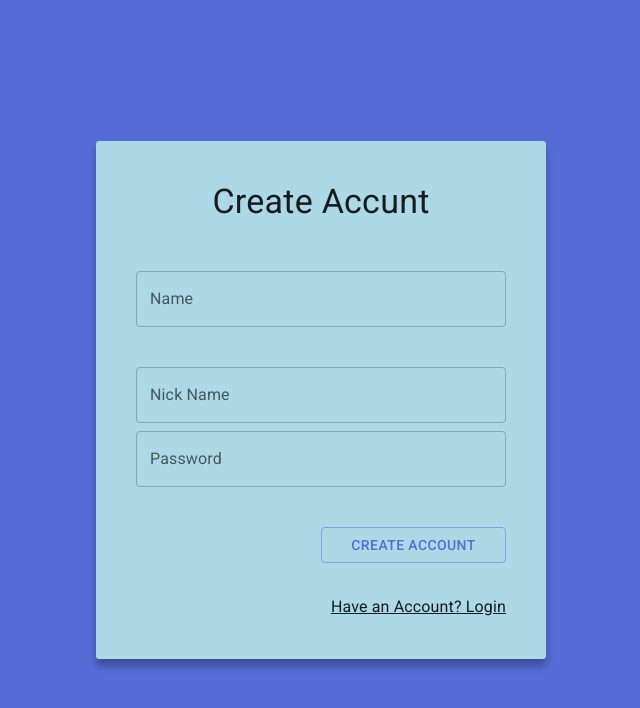
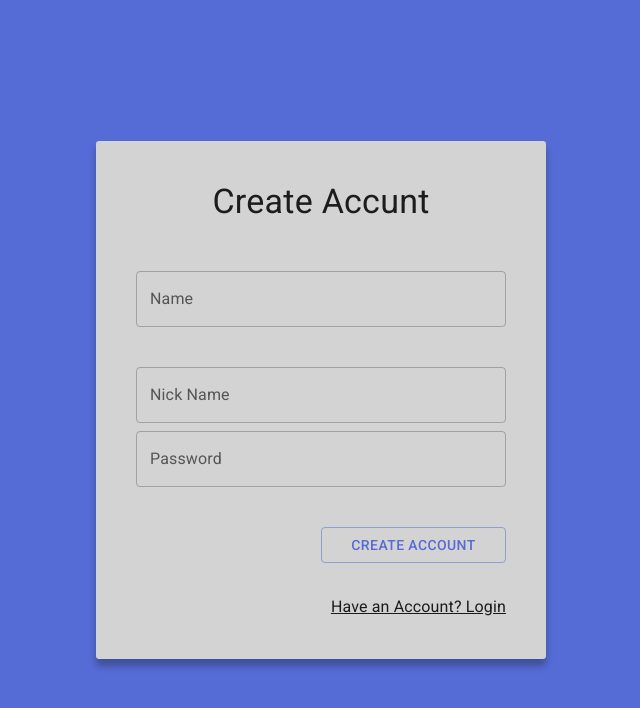
Before and after one commit to CJ-arg/mern-challenge, a React (Vite) app: page /auth/register in a window 1280 px wide. Shown: the top 708 px of the page, without its empty margins (319-959 px from the left). Built offline with nearby package versions, Linux system fonts and the light colour scheme.

Commit message:
Register  Page

```diff
--- a/src/auth/layout/AuthLayout.tsx
+++ b/src/auth/layout/AuthLayout.tsx
@@ -21,7 +21,7 @@ export const AuthLayout = ({ children, title = "" }: ChildrenProps) => {
         xs={3}
         sx={{
           width: { sm: 450 },
-          backgroundColor: "lightblue",
+          backgroundColor: "lightgrey",
           padding: 5,
           borderRadius: 0.8,
           textAlign: "center",
```
